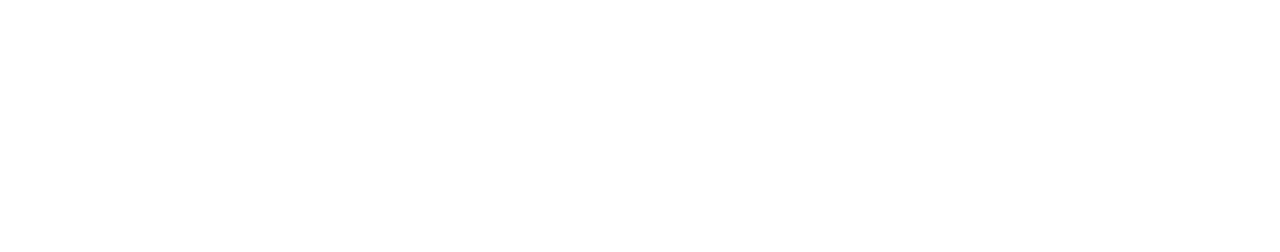
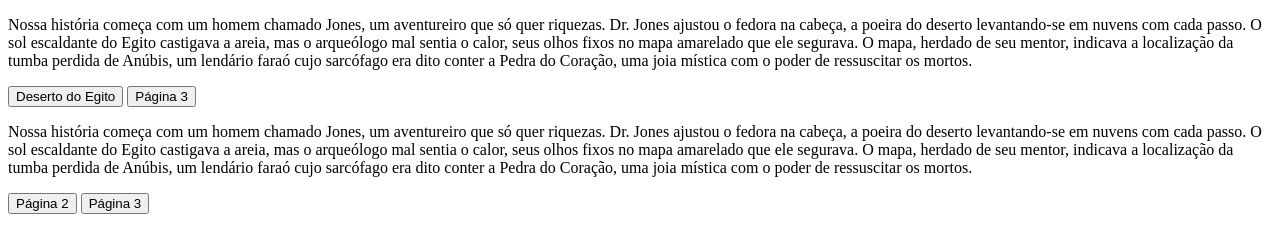
Before and after one commit to Lucas-Daniel14/Lucas-Daniel14, a plain HTML site: page index.html in a window 1280 px wide. Drawn offline with Linux system fonts and the light colour scheme.

Commit message:
Add files via upload

```diff
--- a/index.html
+++ b/index.html
@@ -1,12 +1,24 @@
 <!DOCTYPE html>
-<html lang="en">
+<html lang="pt-BR">
 <head>
     <meta charset="UTF-8">
-    <meta http-equiv="X-UA-Compatible" content="IE=edge">
     <meta name="viewport" content="width=device-width, initial-scale=1.0">
-    <title>Document</title>
+    <title>Jone Aventuras</title>
 </head>
 <body>
+     <main>
+         <div class="passo" id="passo-1">
+            <p>Nossa história começa com um homem chamado Jones, um aventureiro que só quer riquezas. Dr. Jones ajustou o fedora na cabeça, a poeira do deserto levantando-se em nuvens com cada passo. O sol escaldante do Egito castigava a areia, mas o arqueólogo mal sentia o calor, seus olhos fixos no mapa amarelado que ele segurava. O mapa, herdado de seu mentor, indicava a localização da tumba perdida de Anúbis, um lendário faraó cujo sarcófago era dito conter a Pedra do Coração, uma joia mística com o poder de ressuscitar os mortos.</p>
+            <button class="btn-proximo" data-proximo="1">Deserto do Egito</button>
+            <button class="btn-proximo" data-proximo="2">Página 3</button>
+        </div>
+        <div class="passo" id="passo-2">
+            <p>Nossa história começa com um homem chamado Jones, um aventureiro que só quer riquezas. Dr. Jones ajustou o fedora na cabeça, a poeira do deserto levantando-se em nuvens com cada passo. O sol escaldante do Egito castigava a areia, mas o arqueólogo mal sentia o calor, seus olhos fixos no mapa amarelado que ele segurava. O mapa, herdado de seu mentor, indicava a localização da tumba perdida de Anúbis, um lendário faraó cujo sarcófago era dito conter a Pedra do Coração, uma joia mística com o poder de ressuscitar os mortos.</p>
+            <button class="btn-proximo" data-proximo="1">Página 2</button>
+            <button class="btn-proximo" data-proximo="2">Página 3</button>
+        </div>
+     </main>
+
 
 </body>
 </html>
```
